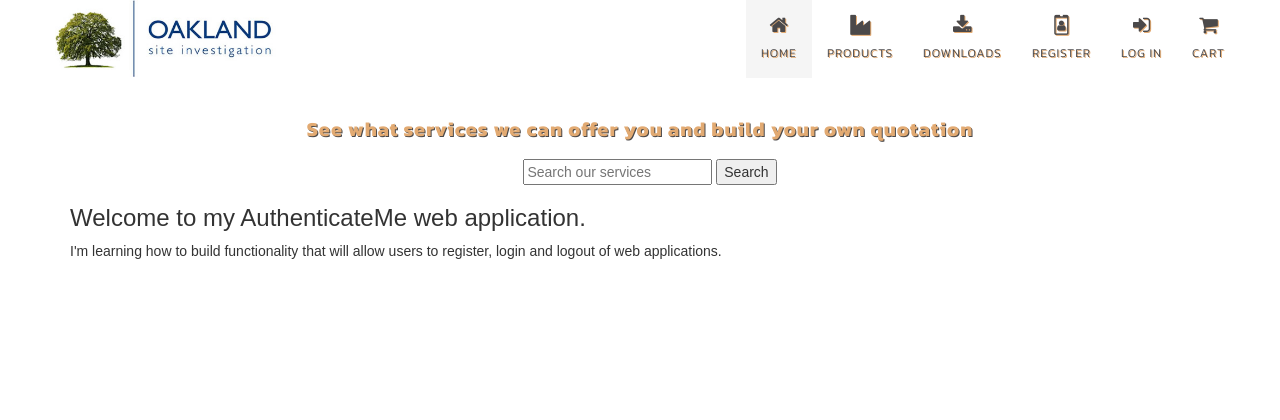
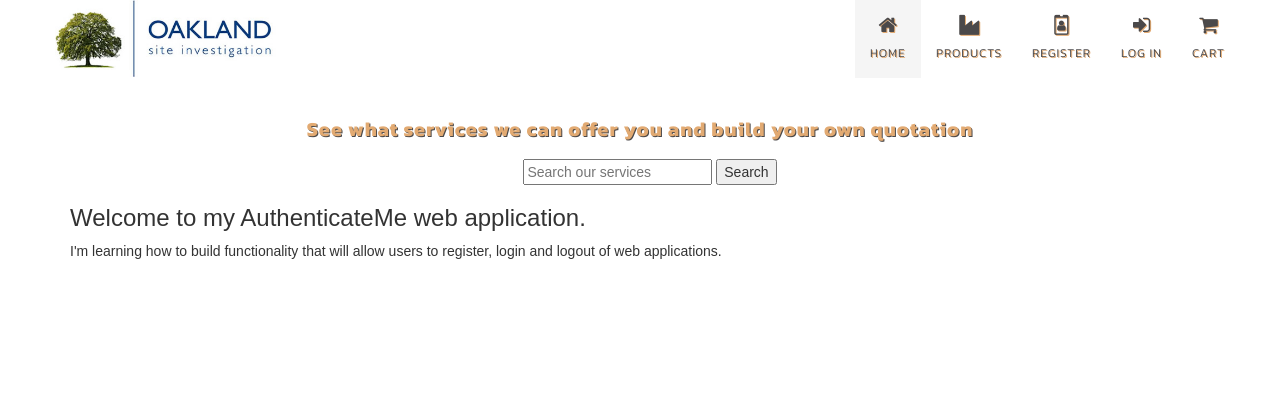
Before and after one commit to RobSimons1/ecommerce-test1, a Django app: page / in a window 1280 px wide. Shown: the top 420 px of the page. Run offline with Django 3.2, Linux system fonts and the light colour scheme; parts of the project's set-up code (start-up, migrations or seed data) failed here and were passed over; some libraries are stand-ins or nearby versions.

Commit message:
download removed

```diff
--- a/accounts/urls.py
+++ b/accounts/urls.py
@@ -1,6 +1,6 @@
 from django.conf.urls import url, include
 from . import urls_reset
-from .views import index, register, profile, logout, login, contact, downloads,
+from .views import index, register, profile, logout, login, contact,
 
 urlpatterns = [
     url(r'^contact/$', contact, name='contact'),
--- a/ecommerce/settings.py
+++ b/ecommerce/settings.py
@@ -44,7 +44,6 @@ INSTALLED_APPS = [
     'home',
     'accounts',
     'products',
-    'downloads',
     'profiles',
     'cart',
     'checkout',
--- a/ecommerce/urls.py
+++ b/ecommerce/urls.py
@@ -17,7 +17,6 @@ from django.contrib import admin
 from accounts.views import index
 from accounts import urls as urls_accounts
 from products import urls as urls_products
-from downloads import urls as urls_downloads
 from cart import urls as urls_cart
 from search import urls as urls_search
 from checkout import urls as urls_checkout
@@ -32,7 +31,6 @@ urlpatterns = [
     # url(r'^$', all_products, name='index'),
     url(r'^accounts/', include(urls_accounts)),
     url(r'^products/', include(urls_products)),
-    url(r'^downloads/', include(urls_downloads)),
     url(r'^cart/', include(urls_cart)),
     url(r'^checkout/', include(urls_checkout)),
     url(r'^profiles/', include(urls_profile)),  # profiles urls import
--- a/templates/base.html
+++ b/templates/base.html
@@ -52,11 +52,6 @@
 								<!-- Above CSS class used to make hvr-pulse work -->
 								<i class="fa fa-industry"></i><span>Products</span></a>
                         </li>
-                        <li class="menuitem">
-							<a href="{% url 'downloads' %}" class="hvr-pulse">
-								<!-- Above CSS class used to make hvr-pulse work -->
-								<i class="fa fa-download"></i><span>Downloads</span></a>
-						</li>
 						{% if user.is_authenticated %}
                         <li class="menuitem">
 							<a href="{% url 'contact' %}" class="hvr-pulse">
```
Also changed, not shown: 1 other file.
